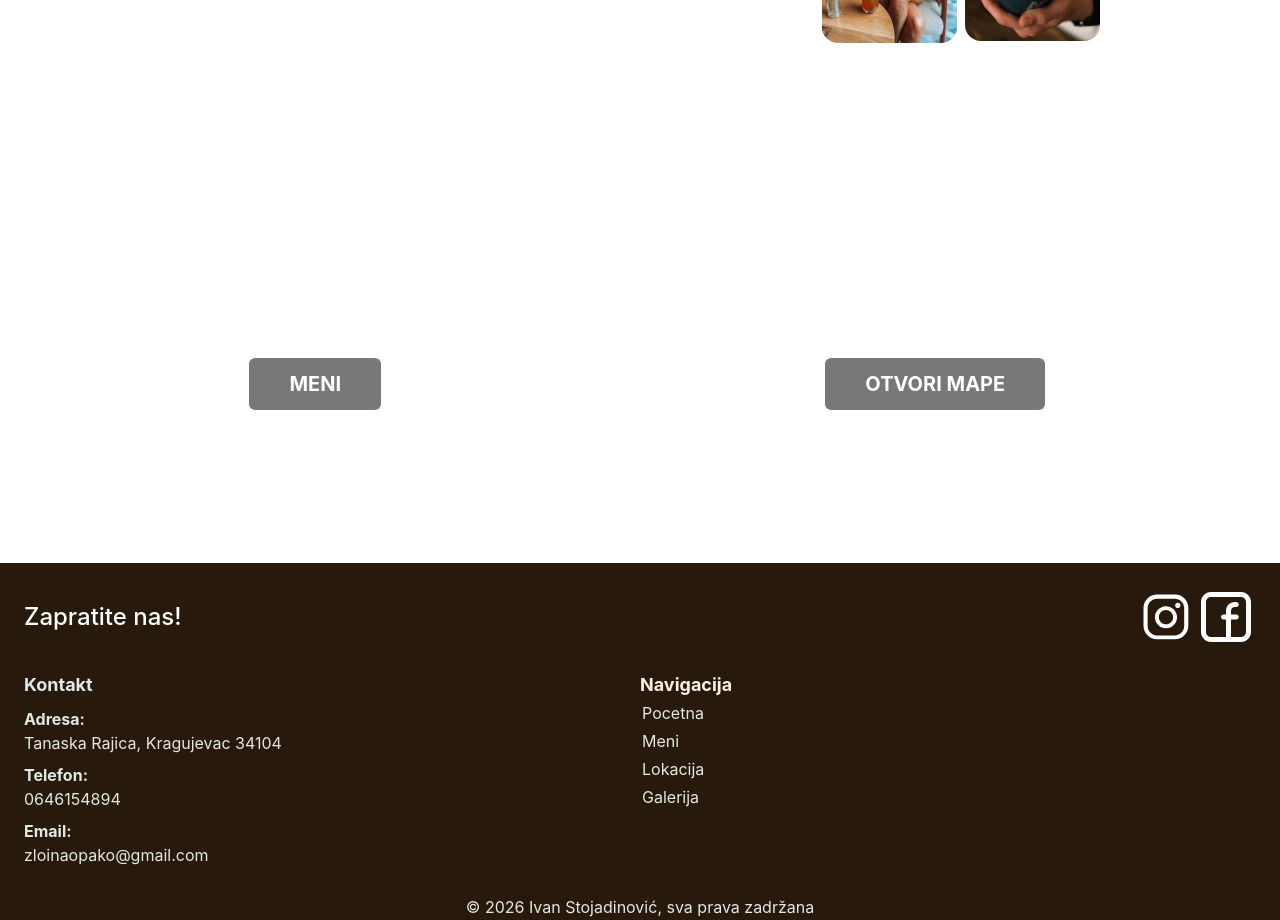
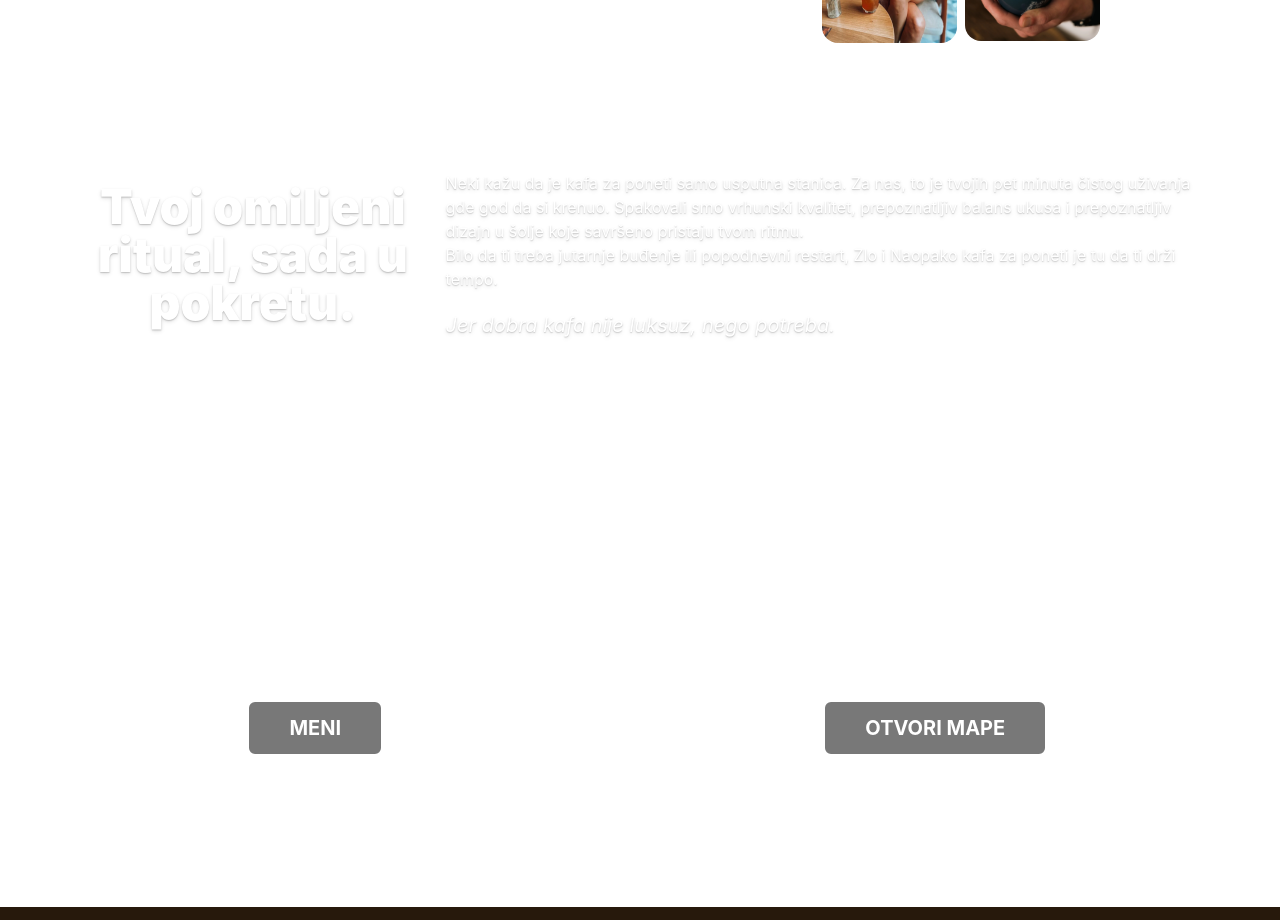
Before and after one commit to Ivan3342/zloinaopako, a React (Vite) app in the folder zlo-i-naopako/: page /home in a window 1280 px wide. Shown: the part 960-1880 px from the top of the page. Built offline with nearby package versions, Linux system fonts and the light colour scheme.

Commit message:
added coffee to go section

```diff
--- a/zlo-i-naopako/index.html
+++ b/zlo-i-naopako/index.html
@@ -6,7 +6,7 @@
     <meta name="viewport" content="width=device-width, initial-scale=1.0" />
     <meta http-equiv="X-UA-Compatible" content="IE=7">
     <meta name="description" content="Sajt naseg divnog kafica!">
-    <title>zlo-i-naopako</title>
+    <title>Zlo i Naopako, kafe i koktel bar</title>
   </head>
   <body>
     <div id="root"></div>
--- a/zlo-i-naopako/src/pages/Home.jsx
+++ b/zlo-i-naopako/src/pages/Home.jsx
@@ -83,6 +83,17 @@
 
         </div>
 
+        {/* kafa za poneti */}
+
+        <div className='m-10 p-10 rounded-xl bg-[url("/public/images/texture.webp")] flex gap-5 flex-col text-white text-shadow-md md:flex-row items-center justify-center'>
+          <h1 className='grow text-2xl font-black text-center md:text-3xl lg:text-5xl'>Tvoj omiljeni ritual, sada u pokretu.</h1>
+          <div className='grow text-center md:text-left my-2'>
+            <p>Neki kažu da je kafa za poneti samo usputna stanica. Za nas, to je tvojih pet minuta čistog uživanja gde god da si krenuo. Spakovali smo vrhunski kvalitet, prepoznatljiv balans ukusa i prepoznatljiv dizajn u šolje koje savršeno pristaju tvom ritmu.</p>
+            <p>Bilo da ti treba jutarnje buđenje ili popodnevni restart, Zlo i Naopako kafa za poneti je tu da ti drži tempo.</p>
+            <p className='text-lg italic mt-5 lg:text-xl'>Jer dobra kafa nije luksuz, nego potreba.</p>
+          </div>
+        </div>
+
         <div className='flex flex-col p-10 gap-10 md:flex-row md:justify-center'>
 
           {/* menu */}
```
Also changed, not shown: zlo-i-naopako/public/images/texture.webp (added).
